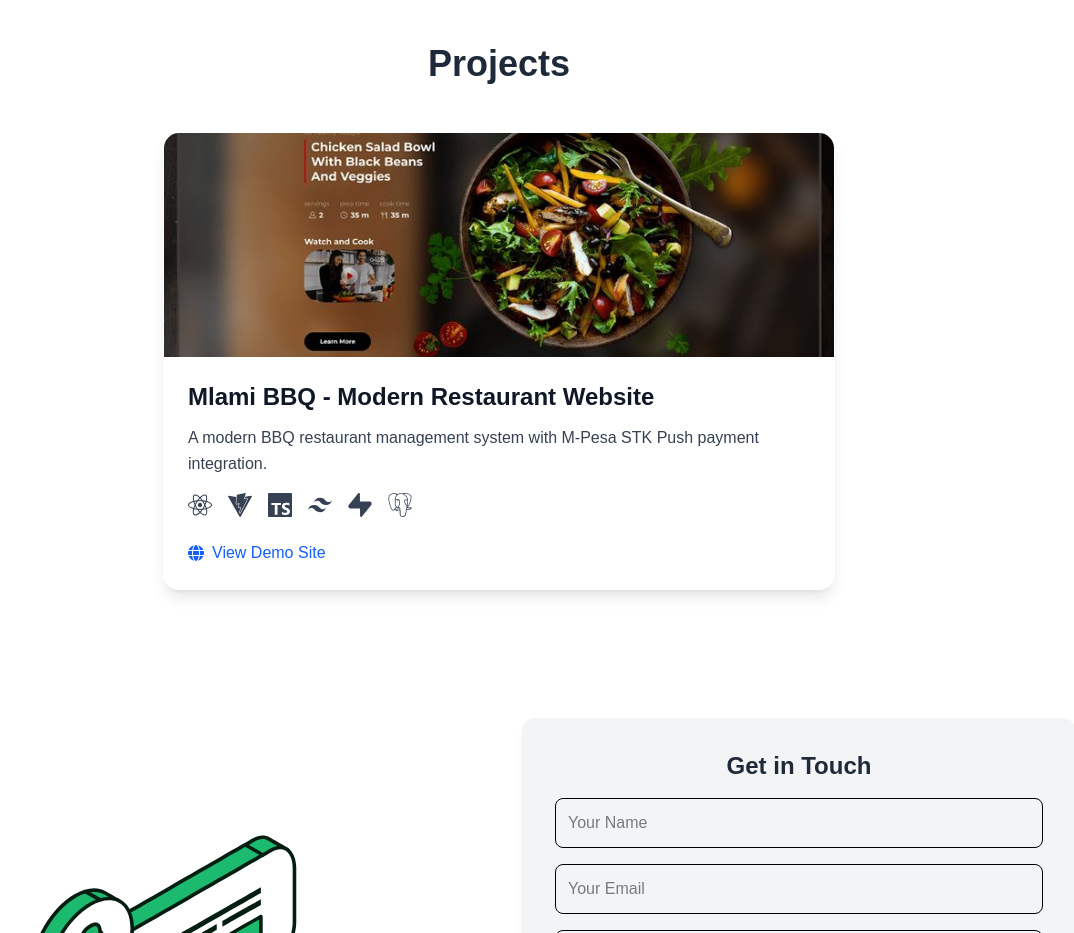
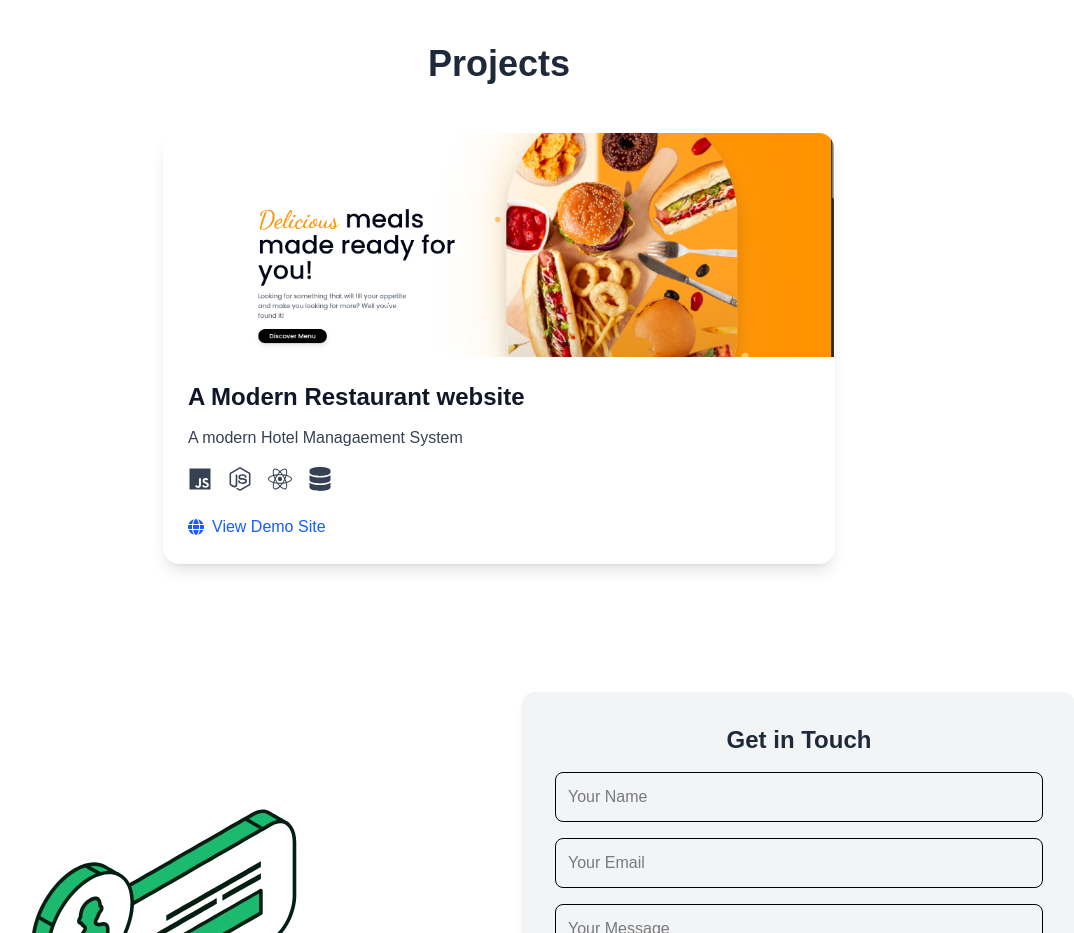
Before and after one commit to Nigiddy/my_portfolio, a Next.js app: page / in a window 1280 px wide. Shown: the part 1620-2553 px from the top of the page, without its empty margins (141-1215 px from the left). Built offline with nearby package versions, Linux system fonts and the light colour scheme.

Commit message:
Added a project

```diff
--- a/src/components/Projects.jsx
+++ b/src/components/Projects.jsx
@@ -15,6 +15,14 @@ const projects = [
     image: "/images/mpesa-wifi.jpg",
     repoLink: "https://github.com/Nigiddy/Mpesa_Based-WiFi-Billing-System",
     isDeployed: false
+  },
+  {
+    title: "A Modern Restaurant website",
+    description: "A modern  Hotel Managaement System",
+    techStack: [FaJs, FaNodeJs, FaReact, FaDatabase],
+    image: "/images/mlamidemo.png",
+    repoLink: "https://mlami-demo.vercel.app/",
+    isDeployed: true
   },
   {
     title: "Mlami BBQ - Modern Restaurant Website",
```
Also changed, not shown: public/images/mlamidemo.png (added).
